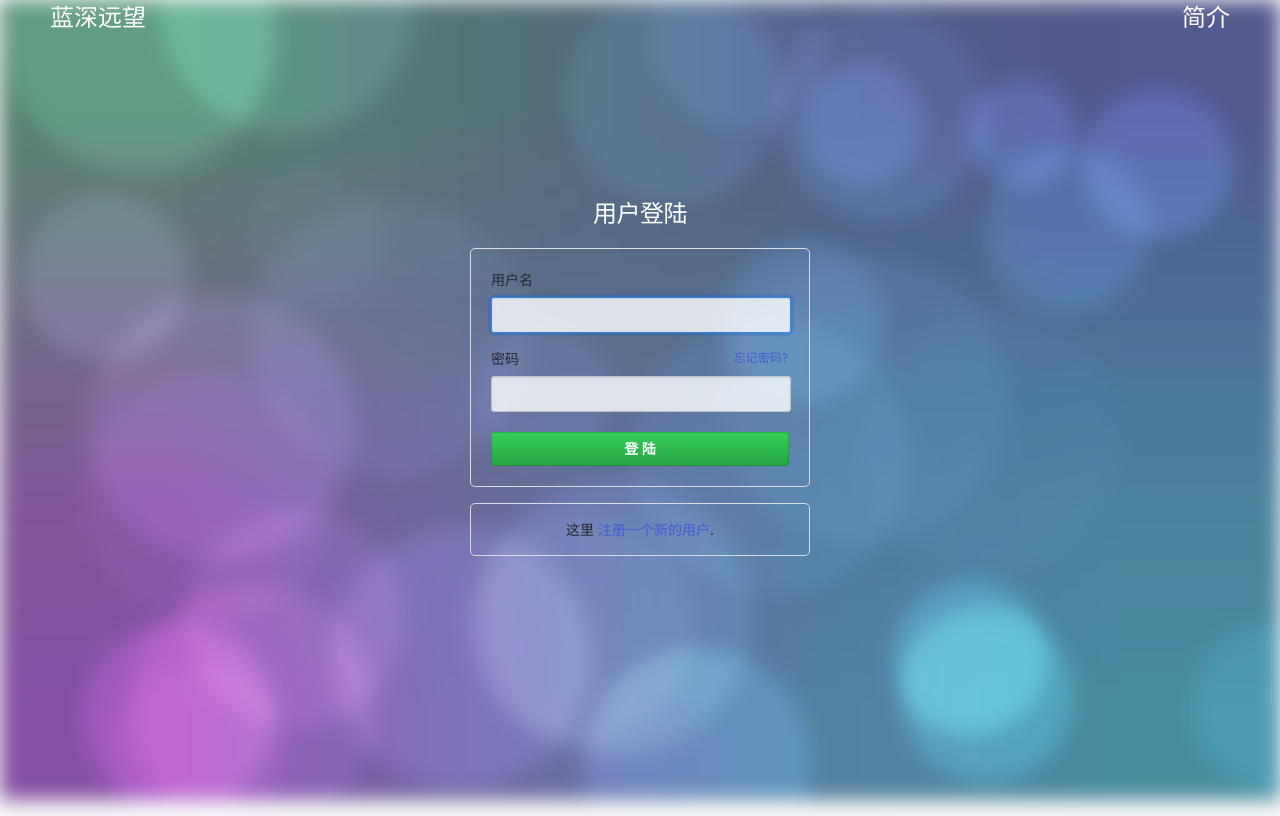
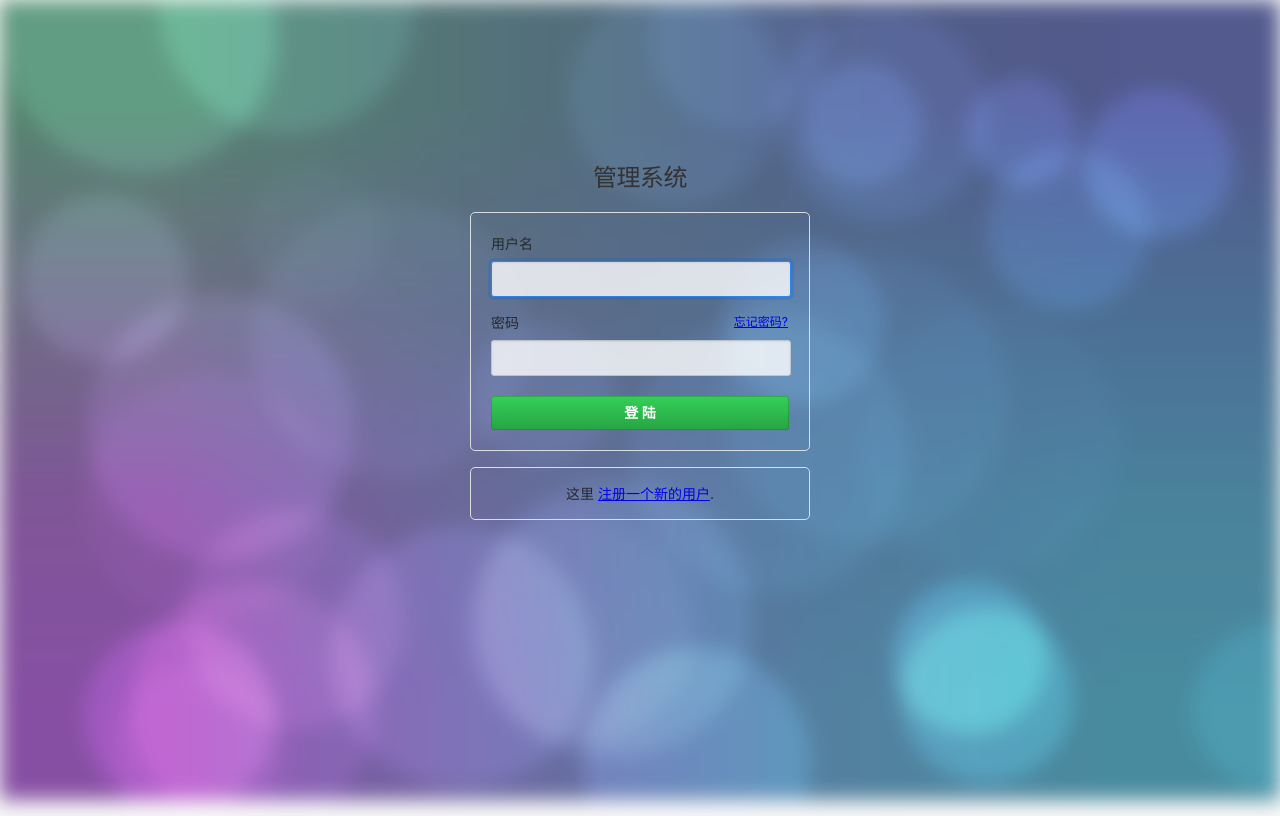
Before and after one commit to BrandonKodjoe/night-world, a website: page index.html in a window 1280 px wide. Drawn offline with Linux system fonts and the light colour scheme; animation ran at ten frames a second.

Commit message:
Revert "Merge branch 'new-master' of https://github.com/BrandonKodjoe/night-world into new-master"
This reverts commit 81b2d25d059bad7904e2471840dc19247ee7cad6, reversing
changes made to b7f98c2868a2a2577b8b03d5fca9702dfbc81976.

```diff
--- a/css/login.css
+++ b/css/login.css
@@ -15,8 +15,7 @@
 
 .session-authentication .auth-form-header {
 	margin-bottom: 15px;
-	/* color: #333; */
-	color:#fff;
+	color: #333;
 	text-align: center;
 	text-shadow: none;
 	background-color: transparent;
@@ -51,9 +50,7 @@
 }
 .session-authentication .label-link {
 	float: right;
-	font-size: 12px;
-	text-decoration: none;
-	color:rgb(67, 93, 211)
+	font-size: 12px
 }
 
 /*框架格式*/
@@ -62,13 +59,6 @@
 	margin: 0 auto
 }
 
-.auth-form-top{
-	display:flex;
-	justify-content:space-between;
-	margin:0px 50px;
-	font-size:24px;
-	color:#fff;
-}
 
 .auth-form-body {
 	padding: 20px;
@@ -130,11 +120,6 @@
 
 .label-link:hover {
 	text-decoration: none
-}
-
-.label-link-foot{
-	text-decoration: none;
-	color:rgb(67, 93, 211)
 }
 /*按钮样式*/
 .btn {
--- a/index.html
+++ b/index.html
@@ -50,10 +50,7 @@
 <body class="session-authentication">
 
 
-<div class="auth-form-top">
-	<p>蓝深远望</p>
-	<p>简介</p>
-</div>
+
 
 	<div class="auth-form px-3" id="login" style="margin: 160px auto">
 
@@ -64,7 +61,7 @@
 
 			</div>
 			<div class="auth-form-header p-0">
-				<h1>用户登陆</h1>
+				<h1>管理系统</h1>
 			</div>
 
 
@@ -91,17 +88,12 @@
 
 		<p class="create-account-callout mt-3">
 			这里
-			<a href="  " class="label-link-foot">注册一个新的用户</a>.
+			<a href="  " data-ga-click="Sign in">注册一个新的用户</a>.
 		</p>
 	</div>
-<div style="height:80px;"></div>
-	<div class="head fixed" style="margin-bottom: 10px">
-		<p class="titleFont" style="margin-top: 23px;">
-			<!--<span>#d9d9d9</span>-->
-			<p style="font-size: 18px;text-align: center;color: #fff;padding-top: 21px;
-			font-weight: 300;letter-spacing: -0.5px">
-			技术支持：江苏蓝深远望&nbsp;&nbsp;&nbsp;&nbsp;版权所有：&nbsp;&nbsp;&nbsp;&nbsp;客服：17625030905</br>请使用Chrome、FireFox、IE8+等浏览器进行访问&nbsp;&nbsp;&nbsp;&nbsp;版本号：2.0.1</p>
-		</p>
+
+	</div>
+
 	</div>
 
 
```
